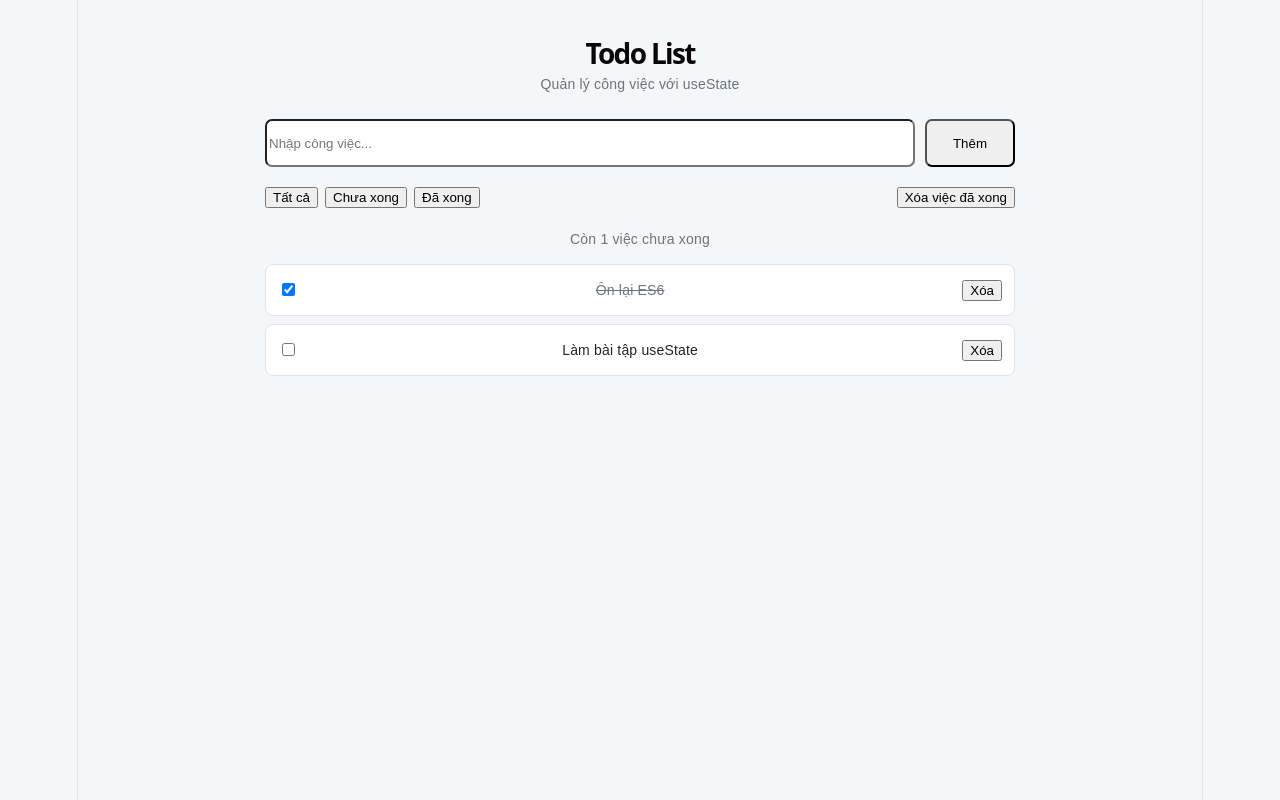
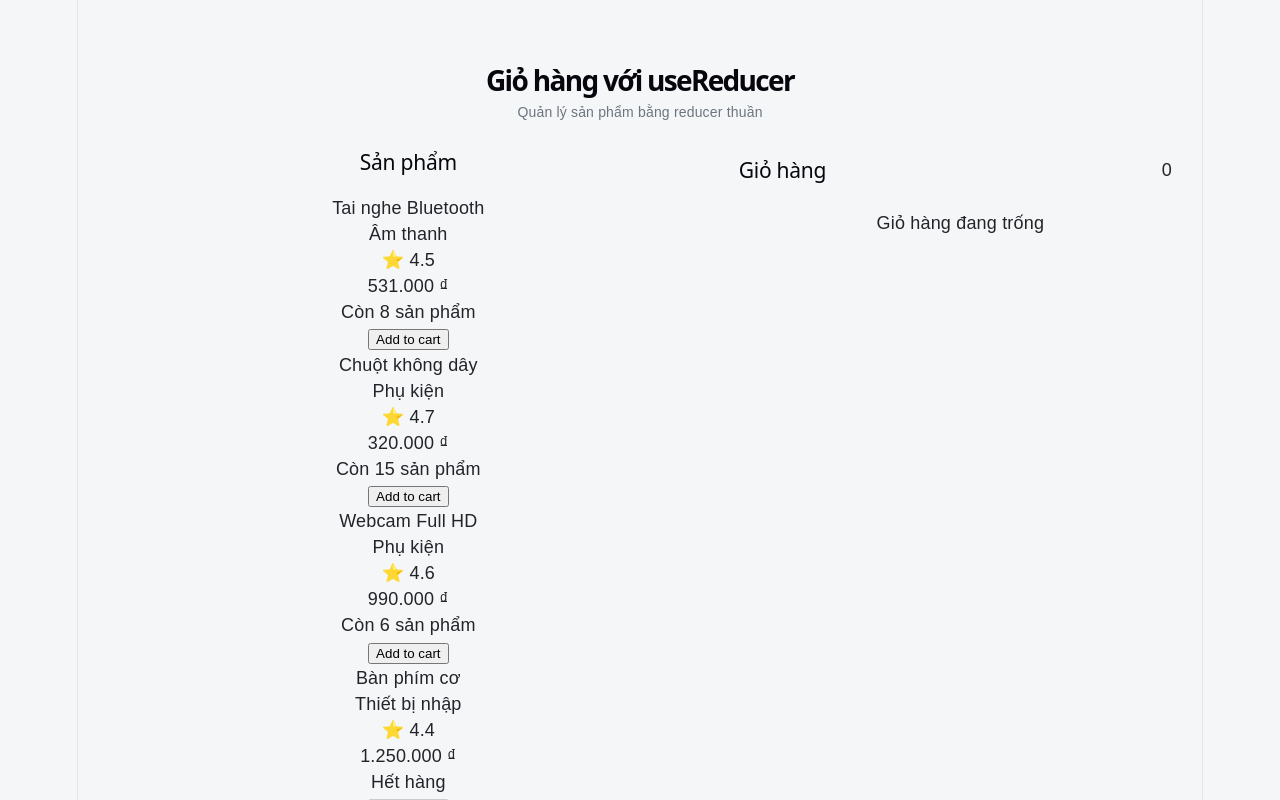
Before and after one commit to nguyenkimanhduy811-DN/FER202_FA26_NguyenKimAnhDuy, a React (Vite) app in the folder Slot9/bai-tap-ve-nha/: page / in a window 1280 px wide. Shown: the top 800 px of the page. Built offline with nearby package versions, Linux system fonts and the light colour scheme.

Commit message:
feat(homework): add cart reducer demo

```diff
--- a/Slot9/bai-tap-ve-nha/src/App.css
+++ b/Slot9/bai-tap-ve-nha/src/App.css
@@ -313,3 +313,163 @@ body {
     align-items: flex-start;
   }
 }
+
+
+
+body {
+  margin: 0;
+  font-family: Arial, Helvetica, sans-serif;
+  background: #f5f6f8;
+  color: #212529;
+}
+
+.cart-demo-page {
+  min-height: 100vh;
+  padding: 35px 20px;
+}
+
+.cart-demo-container {
+  max-width: 1150px;
+  margin: 0 auto;
+}
+
+.cart-demo-heading {
+  margin-bottom: 25px;
+  text-align: center;
+}
+
+.cart-demo-heading h1 {
+  margin-bottom: 6px;
+  font-size: 28px;
+  font-weight: 700;
+}
+
+.cart-demo-heading p {
+  margin: 0;
+  color: #6c757d;
+  font-size: 14px;
+}
+
+.cart-demo-grid {
+  display: grid;
+  grid-template-columns: 1.4fr 1fr;
+  gap: 20px;
+  align-items: start;
+}
+
+.products-card,
+.cart-summary-card {
+  border: none;
+  border-radius: 10px;
+}
+
+.section-title {
+  margin-bottom: 20px;
+  font-size: 21px;
+}
+
+.cart-summary-title {
+  display: flex;
+  justify-content: space-between;
+  align-items: center;
+  margin-bottom: 20px;
+}
+
+.cart-summary-title h2 {
+  margin: 0;
+  font-size: 21px;
+}
+
+.cart-summary-title .badge {
+  padding: 7px 10px;
+  border-radius: 15px;
+}
+
+.cart-items {
+  display: flex;
+  flex-direction: column;
+  gap: 10px;
+}
+
+.cart-row {
+  display: flex;
+  justify-content: space-between;
+  align-items: center;
+  gap: 12px;
+  padding: 12px;
+  border: 1px solid #dee2e6;
+  border-radius: 8px;
+  background: #fafafa;
+}
+
+.cart-item-name {
+  font-size: 14px;
+  font-weight: 600;
+}
+
+.cart-item-price {
+  margin-top: 4px;
+  color: #6c757d;
+  font-size: 12px;
+}
+
+.cart-item-controls {
+  display: flex;
+  align-items: center;
+  gap: 5px;
+}
+
+.cart-item-quantity {
+  min-width: 30px;
+  text-align: center;
+  font-weight: 600;
+}
+
+.cart-total-row {
+  display: flex;
+  justify-content: space-between;
+  align-items: center;
+  gap: 15px;
+  margin-top: 20px;
+  padding-top: 18px;
+  border-top: 1px solid #dee2e6;
+}
+
+.cart-total-label {
+  color: #6c757d;
+  font-size: 13px;
+}
+
+.cart-total-price {
+  font-size: 20px;
+}
+
+@media (max-width: 900px) {
+  .cart-demo-grid {
+    grid-template-columns: 1fr;
+  }
+}
+
+@media (max-width: 600px) {
+  .cart-demo-page {
+    padding: 25px 15px;
+  }
+
+  .cart-row {
+    align-items: flex-start;
+    flex-direction: column;
+  }
+
+  .cart-item-controls {
+    width: 100%;
+  }
+
+  .cart-total-row {
+    align-items: stretch;
+    flex-direction: column;
+  }
+
+  .cart-total-row .btn {
+    width: 100%;
+  }
+}
--- a/Slot9/bai-tap-ve-nha/src/App.jsx
+++ b/Slot9/bai-tap-ve-nha/src/App.jsx
@@ -1,9 +1,9 @@
 import './App.css';
 
-import TodoList from './components/TodoList';
+import CartDemoPage from './pages/CartDemoPage';
 
 function App() {
-  return <TodoList />;
+  return <CartDemoPage />;
 }
 
 export default App;
--- /dev/null
+++ b/Slot9/bai-tap-ve-nha/src/components/CartSummary.jsx
@@ -0,0 +1,143 @@
+import Card from 'react-bootstrap/Card';
+import Button from 'react-bootstrap/Button';
+import Badge from 'react-bootstrap/Badge';
+import Alert from 'react-bootstrap/Alert';
+
+import {
+  CART_ACTIONS,
+  getCartTotals
+} from '../reducers/cartReducer';
+
+import { formatVND } from '../utils/format';
+
+function CartSummary({ cart, dispatch }) {
+  const { items } = cart;
+
+  const {
+    totalQuantity,
+    totalPrice
+  } = getCartTotals(cart);
+
+  if (items.length === 0) {
+    return (
+      <Card className="cart-summary-card shadow-sm">
+        <Card.Body>
+          <div className="cart-summary-title">
+            <h2>Giỏ hàng</h2>
+            <Badge bg="primary">0</Badge>
+          </div>
+
+          <Alert variant="warning" className="mb-0">
+            Giỏ hàng đang trống
+          </Alert>
+        </Card.Body>
+      </Card>
+    );
+  }
+
+  return (
+    <Card className="cart-summary-card shadow-sm">
+      <Card.Body>
+        <div className="cart-summary-title">
+          <h2>Giỏ hàng</h2>
+
+          <Badge bg="primary">
+            {totalQuantity}
+          </Badge>
+        </div>
+
+        <div className="cart-items">
+          {items.map((item) => (
+            <div
+              className="cart-row"
+              key={item.id}
+            >
+              <div className="cart-item-info">
+                <div className="cart-item-name">
+                  {item.name}
+                </div>
+
+                <div className="cart-item-price">
+                  {formatVND(item.price)}
+                </div>
+              </div>
+
+              <div className="cart-item-controls">
+                <Button
+                  variant="outline-secondary"
+                  size="sm"
+                  onClick={() =>
+                    dispatch({
+                      type: CART_ACTIONS.DECREASE,
+                      payload: item.id
+                    })
+                  }
+                >
+                  −
+                </Button>
+
+                <span className="cart-item-quantity">
+                  {item.quantity}
+                </span>
+
+                <Button
+                  variant="outline-primary"
+                  size="sm"
+                  disabled={
+                    item.quantity >= 10
+                  }
+                  onClick={() =>
+                    dispatch({
+                      type: CART_ACTIONS.INCREASE,
+                      payload: item.id
+                    })
+                  }
+                >
+                  +
+                </Button>
+
+                <Button
+                  variant="outline-danger"
+                  size="sm"
+                  onClick={() =>
+                    dispatch({
+                      type: CART_ACTIONS.REMOVE,
+                      payload: item.id
+                    })
+                  }
+                >
+                  Xóa
+                </Button>
+              </div>
+            </div>
+          ))}
+        </div>
+
+        <div className="cart-total-row">
+          <div>
+            <div className="cart-total-label">
+              Tổng cộng
+            </div>
+
+            <strong className="cart-total-price">
+              {formatVND(totalPrice)}
+            </strong>
+          </div>
+
+          <Button
+            variant="danger"
+            onClick={() =>
+              dispatch({
+                type: CART_ACTIONS.CLEAR
+              })
+            }
+          >
+            Xóa toàn bộ giỏ
+          </Button>
+        </div>
+      </Card.Body>
+    </Card>
+  );
+}
+
+export default CartSummary;
--- a/Slot9/bai-tap-ve-nha/src/data/products.js
+++ b/Slot9/bai-tap-ve-nha/src/data/products.js
@@ -3,7 +3,7 @@ export const products = [
     id: 1,
     name: 'Tai nghe Bluetooth',
     price: 590000,
-    salePrice: 550000,
+    discount: 10,
     stock: 8,
     category: {
       name: 'Âm thanh'
@@ -56,7 +56,7 @@ export const products = [
     id: 5,
     name: 'Màn hình 24 inch',
     price: 3490000,
-    salePrice: 3290000,
+    discount: 15,
     stock: 4,
     category: {
       name: 'Màn hình'
--- /dev/null
+++ b/Slot9/bai-tap-ve-nha/src/pages/CartDemoPage.jsx
@@ -0,0 +1,63 @@
+import { useReducer } from 'react';
+import Card from 'react-bootstrap/Card';
+
+import ProductList from '../components/ProductList';
+import CartSummary from '../components/CartSummary';
+
+import { products } from '../data/products';
+
+import {
+  cartReducer,
+  initialCart,
+  CART_ACTIONS
+} from '../reducers/cartReducer';
+
+function CartDemoPage() {
+  const [cart, dispatch] = useReducer(
+    cartReducer,
+    initialCart
+  );
+
+  const handleAddToCart = (product) => {
+    dispatch({
+      type: CART_ACTIONS.ADD,
+      payload: product
+    });
+  };
+
+  return (
+    <div className="cart-demo-page">
+      <div className="cart-demo-container">
+        <div className="cart-demo-heading">
+          <h1>Giỏ hàng với useReducer</h1>
+
+          <p>
+            Quản lý sản phẩm bằng reducer thuần
+          </p>
+        </div>
+
+        <div className="cart-demo-grid">
+          <Card className="products-card shadow-sm">
+            <Card.Body>
+              <h2 className="section-title">
+                Sản phẩm
+              </h2>
+
+              <ProductList
+                products={products}
+                onAddToCart={handleAddToCart}
+              />
+            </Card.Body>
+          </Card>
+
+          <CartSummary
+            cart={cart}
+            dispatch={dispatch}
+          />
+        </div>
+      </div>
+    </div>
+  );
+}
+
+export default CartDemoPage;
--- /dev/null
+++ b/Slot9/bai-tap-ve-nha/src/reducers/cartReducer.js
@@ -0,0 +1,120 @@
+import { getFinalPrice } from '../utils/productUtils';
+
+export const MAX_QUANTITY = 10;
+
+export const CART_ACTIONS = {
+  ADD: 'ADD',
+  INCREASE: 'INCREASE',
+  DECREASE: 'DECREASE',
+  REMOVE: 'REMOVE',
+  CLEAR: 'CLEAR'
+};
+
+export const initialCart = {
+  items: []
+};
+
+export function cartReducer(state, action) {
+  switch (action.type) {
+    case CART_ACTIONS.ADD: {
+      const product = action.payload;
+
+      const existingItem = state.items.find(
+        (item) => item.id === product.id
+      );
+
+      if (existingItem) {
+        return {
+          ...state,
+          items: state.items.map((item) =>
+            item.id === product.id
+              ? {
+                  ...item,
+                  quantity: Math.min(
+                    item.quantity + 1,
+                    MAX_QUANTITY
+                  )
+                }
+              : item
+          )
+        };
+      }
+
+      return {
+        ...state,
+        items: [
+          ...state.items,
+          {
+            id: product.id,
+            name: product.name,
+            price: getFinalPrice(product),
+            quantity: 1
+          }
+        ]
+      };
+    }
+
+    case CART_ACTIONS.INCREASE:
+      return {
+        ...state,
+        items: state.items.map((item) =>
+          item.id === action.payload
+            ? {
+                ...item,
+                quantity: Math.min(
+                  item.quantity + 1,
+                  MAX_QUANTITY
+                )
+              }
+            : item
+        )
+      };
+
+    case CART_ACTIONS.DECREASE:
+      return {
+        ...state,
+        items: state.items
+          .map((item) =>
+            item.id === action.payload
+              ? {
+                  ...item,
+                  quantity: item.quantity - 1
+                }
+              : item
+          )
+          .filter((item) => item.quantity > 0)
+      };
+
+    case CART_ACTIONS.REMOVE:
+      return {
+        ...state,
+        items: state.items.filter(
+          (item) => item.id !== action.payload
+        )
+      };
+
+    case CART_ACTIONS.CLEAR:
+      return initialCart;
+
+    default:
+      throw new Error(
+        `Action không hợp lệ: ${action.type}`
+      );
+  }
+}
+
+export function getCartTotals(state) {
+  return state.items.reduce(
+    (totals, item) => ({
+      totalQuantity:
+        totals.totalQuantity + item.quantity,
+      totalPrice:
+        totals.totalPrice +
+        item.price * item.quantity
+    }),
+    {
+      totalQuantity: 0,
+      totalPrice: 0
+    }
+  );
+}
```
